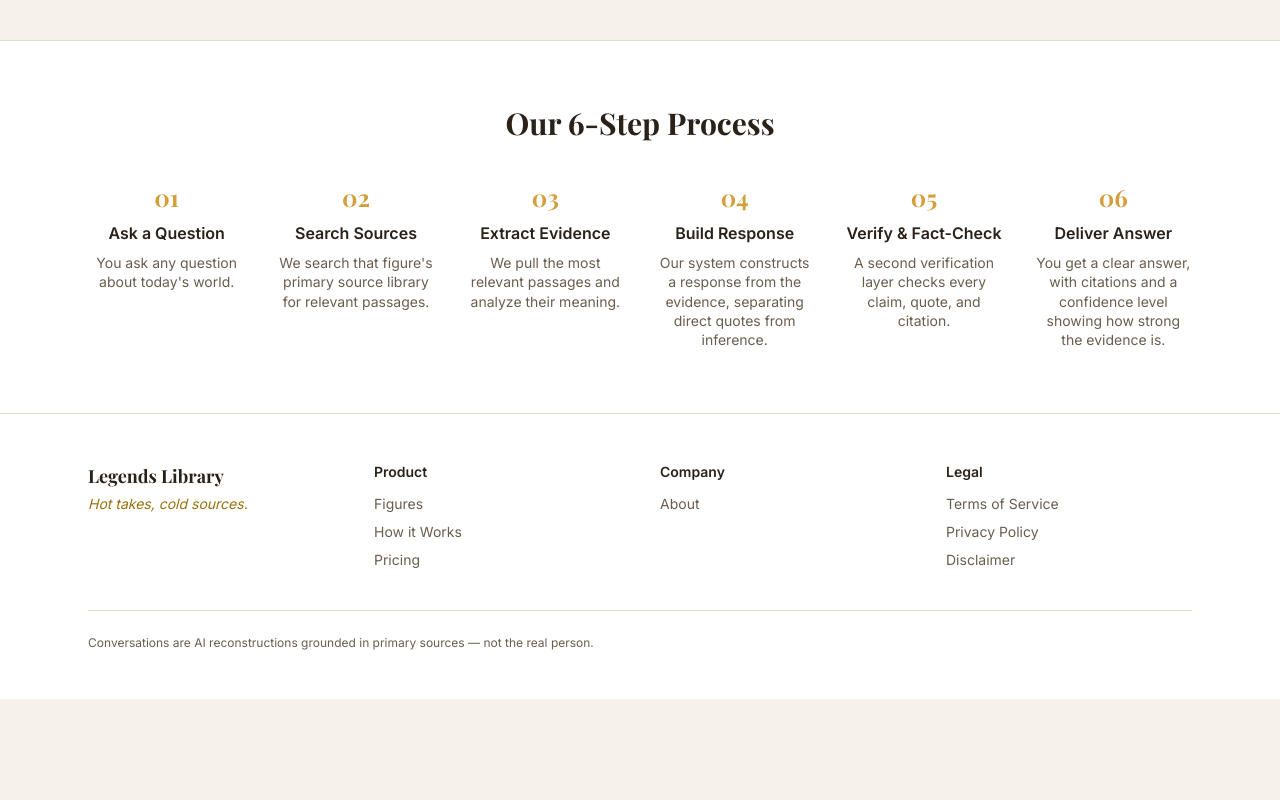
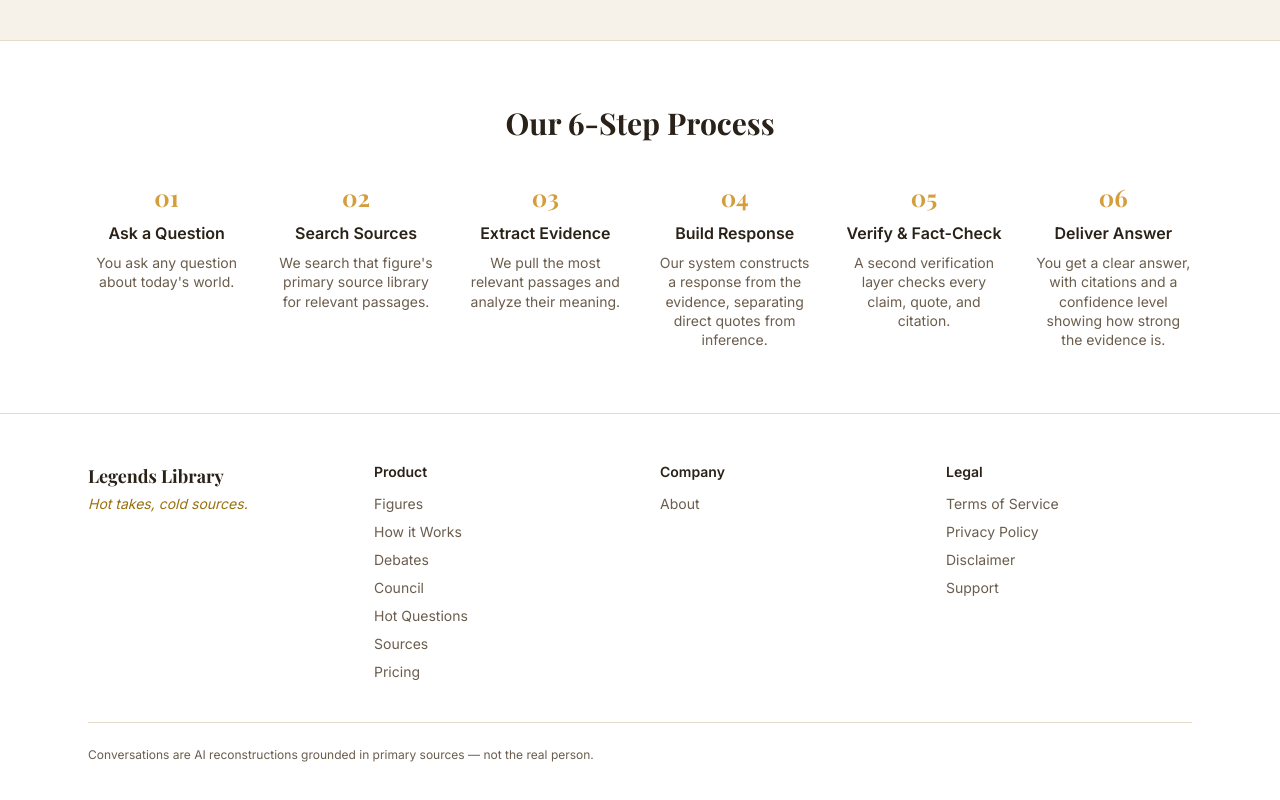
Before and after one commit to cityguyd/legends-web, a Next.js app: page /how-it-works in a window 1280 px wide. Shown: the part 1734-2534 px from the top of the page. Before the commit the page ends 2433 px from the top, so only its background shows below. Built offline with nearby package versions, Linux system fonts and the light colour scheme; a web font is replaced by a local one.

Commit message:
feat: V2 nav + footer surfaces (Debates, Council, Hot Questions, Sources) + Support link
Co-Authored-By: Claude Fable 5 <noreply@anthropic.com>

```diff
--- a/app/(marketing)/layout.tsx
+++ b/app/(marketing)/layout.tsx
@@ -5,7 +5,10 @@ const navLinks = [
   { href: "/", label: "Home" },
   { href: "/figures", label: "Figures" },
   { href: "/how-it-works", label: "How it Works" },
-  { href: "/about", label: "About" },
+  { href: "/debates", label: "Debates" },
+  { href: "/council", label: "Council" },
+  { href: "/questions", label: "Hot Questions" },
+  { href: "/sources", label: "Sources" },
   { href: "/pricing", label: "Pricing" },
 ];
 
@@ -75,21 +78,13 @@ export default function MarketingLayout({
             <div>
               <p className="text-sm font-semibold text-ink">Product</p>
               <ul className="mt-3 space-y-2 text-sm text-sub">
-                <li>
-                  <Link href="/figures" className="hover:text-gold-dark">
-                    Figures
-                  </Link>
-                </li>
-                <li>
-                  <Link href="/how-it-works" className="hover:text-gold-dark">
-                    How it Works
-                  </Link>
-                </li>
-                <li>
-                  <Link href="/pricing" className="hover:text-gold-dark">
-                    Pricing
-                  </Link>
-                </li>
+                <li><Link href="/figures" className="hover:text-gold-dark">Figures</Link></li>
+                <li><Link href="/how-it-works" className="hover:text-gold-dark">How it Works</Link></li>
+                <li><Link href="/debates" className="hover:text-gold-dark">Debates</Link></li>
+                <li><Link href="/council" className="hover:text-gold-dark">Council</Link></li>
+                <li><Link href="/questions" className="hover:text-gold-dark">Hot Questions</Link></li>
+                <li><Link href="/sources" className="hover:text-gold-dark">Sources</Link></li>
+                <li><Link href="/pricing" className="hover:text-gold-dark">Pricing</Link></li>
               </ul>
             </div>
             <div>
@@ -120,6 +115,7 @@ export default function MarketingLayout({
                     Disclaimer
                   </Link>
                 </li>
+                <li><a href="mailto:support@legendslibrary.ai" className="hover:text-gold-dark">Support</a></li>
               </ul>
             </div>
           </div>
```
